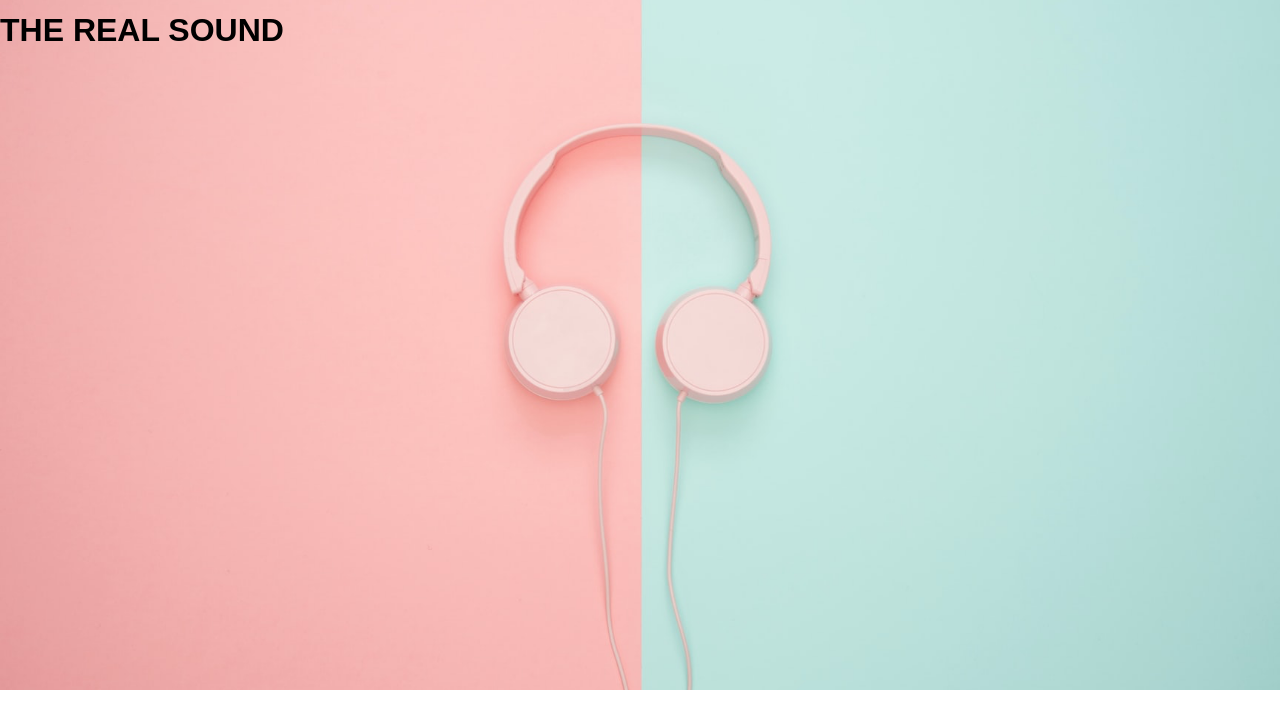
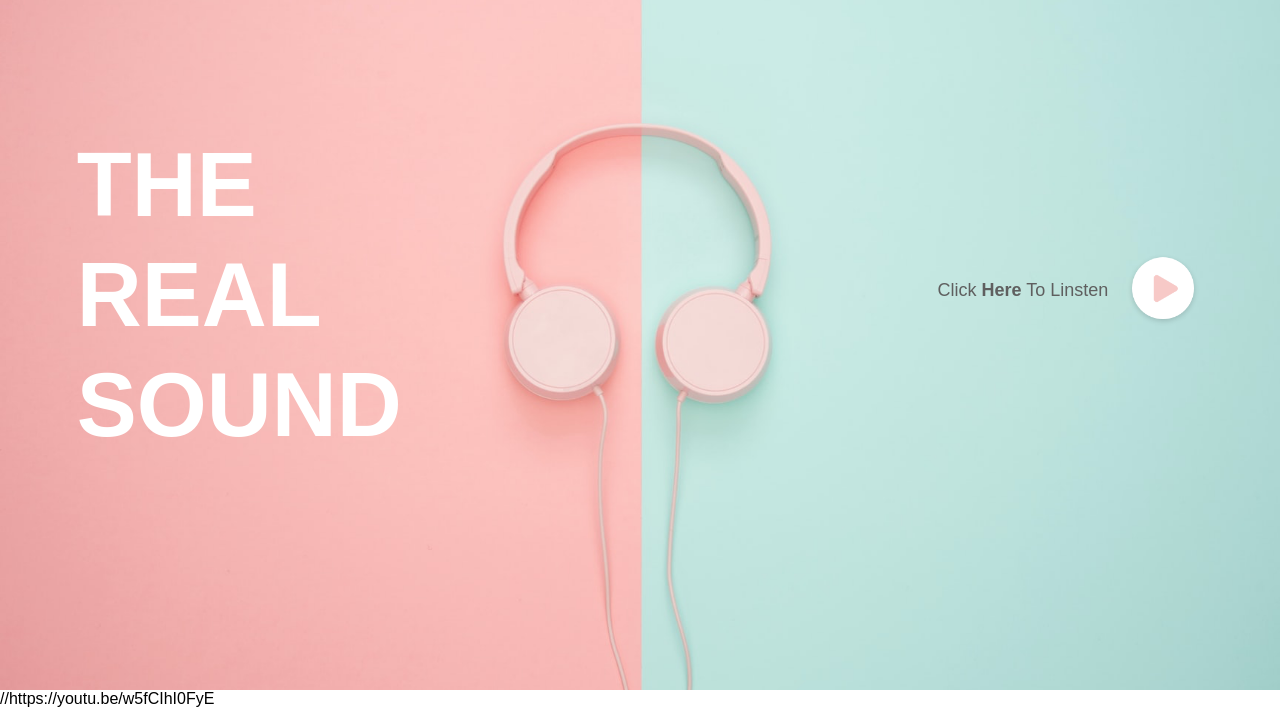
Before and after one commit to roberto-medeiros/music_website_new, a plain HTML site: page index.html in a window 1280 px wide. Shown: the part 110-818 px from the top of the page. Drawn offline with Linux system fonts and the light colour scheme.

Commit message:
Initial Page

```diff
--- a/index.html
+++ b/index.html
@@ -15,9 +15,38 @@
             </ul>
     </div>
     <div class="content">
+
         <div class="left-col">
-            <h1>THE REAL SOUND</h1>
+            <h1>THE <br>REAL</br> SOUND</h1>
         </div>
+
+        <div class="right-col">
+          <p>Click <strong>Here</strong> To Linsten</p>
+          <img src="img/play.png" alt="Play Button" id="icon">
+        </div>
+
     </div>
   </div>
+  <audio id="mySong">
+    <source src="media/Leo Delgado - Awakening (Ezequiel Anile & Nicolas Petracca Remix).mp3" type="audio/mp3">
+  </audio>
+
+  <script>
+    var mySong = document.getElementById("mySong");
+    var icon = document.getElementById("icon");
+
+    icon.onclick = function(){
+      if(mySong.paused){
+        mySong.play();
+        icon.src = "img/pause.png";
+      }else{
+        mySong.pause();
+        icon.src = "img/play.png";
+
+      }
+    }
+
+  </script>
 </body>
+
+//https://youtu.be/w5fCIhI0FyE
--- a/style.css
+++ b/style.css
@@ -39,3 +39,39 @@
     color: #5f5f5f;
     font-size: 15px;
 }
+
+.content{
+    width: 100%;
+    position: absolute;
+    top: 30%;
+}
+
+.left-col{
+    margin-left: 6%;
+}
+
+.left-col h1{
+    font-size: 90px;
+    color: #fff;
+    line-height: 110px;
+    float: left;
+
+}
+.right-col{
+    float: right;
+    margin-right: 6%;
+    margin-top: 120px;
+    display: flex;
+    align-items: center;
+}
+
+.right-col p{
+    font-size: 18px;
+    color: #5f5f5f;
+    font-weight: 400;
+    margin-right: 15px;
+}
+#icon{
+     width: 80px;
+     cursor: pointer;
+}
```
Also changed, not shown: 1 other file.
